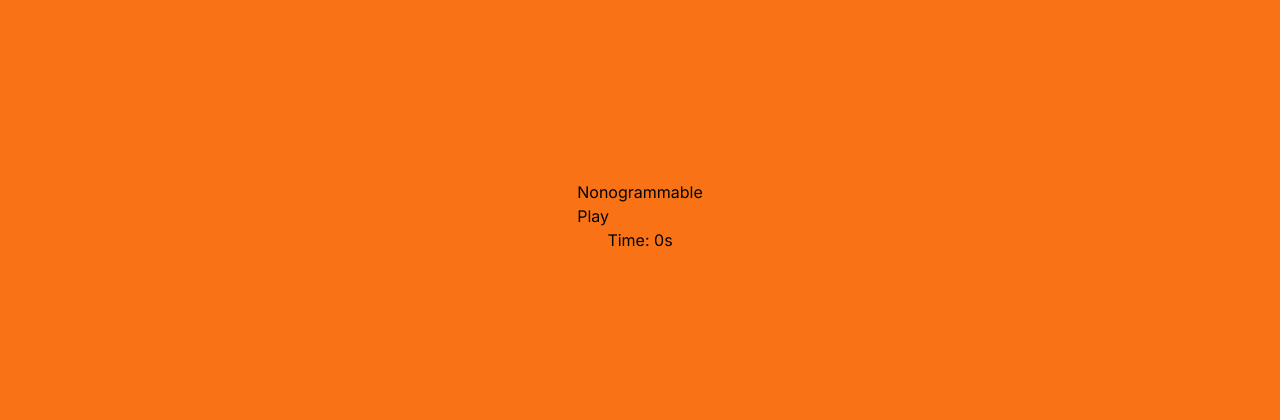
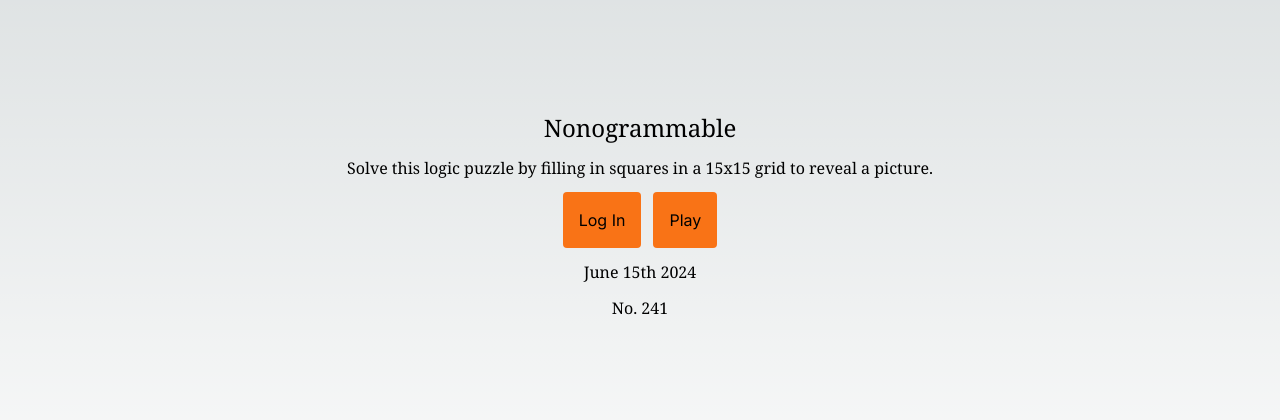
Before and after one commit to lewisgormanneale/griddle, a Next.js app: page / in a window 1280 px wide. Shown: the part 184-604 px from the top of the page. Built offline with nearby package versions, Linux system fonts and the light colour scheme.

Commit message:
layout for welcome page

```diff
--- /dev/null
+++ b/app/nonogram/page.tsx
@@ -0,0 +1,11 @@
+import { NonogramPuzzle } from "@/components/puzzle/nonogram";
+import { generatePuzzle } from "@/lib/functions";
+
+export default function Nonogram() {
+  const puzzle = generatePuzzle(5, 5);
+  return (
+    <main className="flex flex-col justify-center items-center min-h-screen p-4 bg-orange-500">
+      <NonogramPuzzle puzzle={puzzle} />
+    </main>
+  );
+}
--- a/app/page.tsx
+++ b/app/page.tsx
@@ -1,13 +1,25 @@
-import { Nonogram } from "@/components/nonogram/nonogram";
-import { Welcome } from "@/components/welcome/welcome";
-import { generatePuzzle } from "@/lib/functions";
+import Link from "next/link";
 
 export default function Home() {
-  const puzzle = generatePuzzle(5, 5);
   return (
-    <main className="flex flex-col justify-center items-center min-h-screen p-4 bg-orange-500">
-      <Welcome />
-      <Nonogram puzzle={puzzle} />
+    <main className="flex flex-col justify-center items-center min-h-screen p-4 ">
+      <div className="flex flex-col items-center gap-3">
+        <h2 className="font-serif text-2xl">Nonogrammable</h2>
+        <p className="font-serif">
+          Solve this logic puzzle by filling in squares in a 15x15 grid to
+          reveal a picture.
+        </p>
+        <div className="flex gap-3">
+          <Link className="p-4 bg-orange-500 rounded" href="/nonogram">
+            Log In
+          </Link>
+          <Link className="p-4 bg-orange-500 rounded" href="/nonogram">
+            Play
+          </Link>
+        </div>
+        <p className="font-serif">June 15th 2024</p>
+        <p className="font-serif">No. 241</p>
+      </div>
     </main>
   );
 }
--- a/components/nonogram/nonogram.tsx
+++ b/components/puzzle/nonogram.tsx
@@ -9,9 +9,9 @@ interface NonogramProps {
   puzzle: NonogramGrid;
 }
 
-export function Nonogram({ puzzle }: NonogramProps) {
+export function NonogramPuzzle({ puzzle }: NonogramProps) {
   const [time, setTime] = useState(0);
-  const [timerActive, setTimerActive] = useState(false);
+  const [timerActive, setTimerActive] = useState(true);
   const renderCells = (row: number[], rowIndex: number) => {
     return row.map((cell, cellIndex) => {
       const key = `${rowIndex}-${cellIndex}`;
@@ -23,7 +23,7 @@ export function Nonogram({ puzzle }: NonogramProps) {
   const renderRows = puzzle.map(renderCells);
 
   return (
-    <div>
+    <div className="flex flex-col items-center gap-2">
       <Timer time={time} timerActive={timerActive} setTime={setTime} />
       <div className="grid grid-cols-5 gap-2">{renderRows}</div>
     </div>
--- a/components/welcome/welcome.tsx
+++ /dev/null
@@ -1,14 +0,0 @@
-export function Welcome() {
-  const startGame = () => {
-    console.log("Game started");
-  };
-
-  return (
-    <div>
-      <h2>Nonogrammable</h2>
-      <div>
-        <button>Play</button>
-      </div>
-    </div>
-  );
-}
--- a/tailwind.config.ts
+++ b/tailwind.config.ts
@@ -1,7 +1,10 @@
 import type { Config } from "tailwindcss";
 
 const config: Config = {
-  content: ["./app/**/*.{js,ts,jsx,tsx,mdx}", "./ui/**/*.{js,ts,jsx,tsx,mdx}"],
+  content: [
+    "./app/**/*.{js,ts,jsx,tsx,mdx}",
+    "./components/**/*.{js,ts,jsx,tsx,mdx}",
+  ],
   darkMode: "class",
   plugins: [],
 };
```
Also changed, not shown: components/puzzle/nonogram-cell.tsx (renamed from components/nonogram/nonogram-cell.tsx), components/puzzle/timer.tsx (renamed from components/nonogram/timer.tsx).
